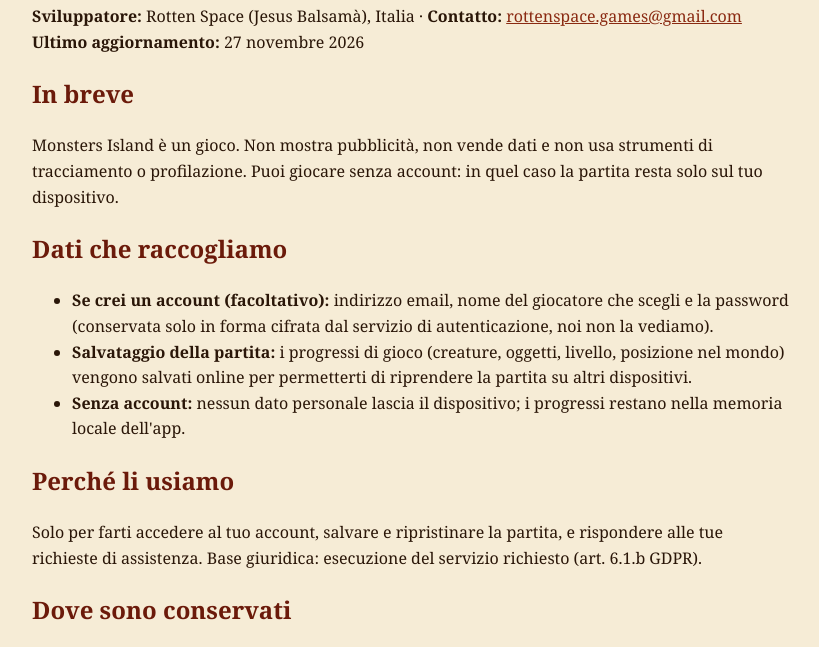
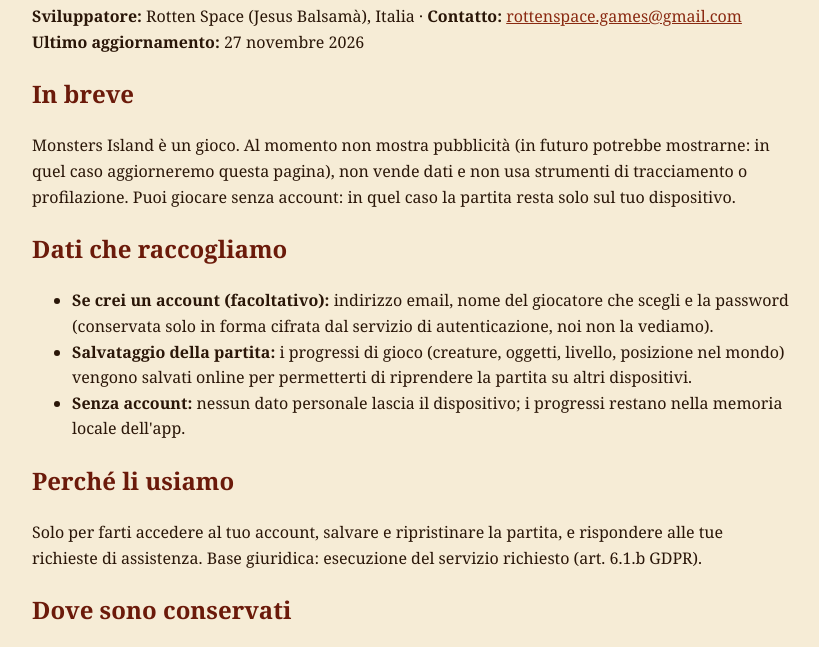
Before and after one commit to jobbyboy/monsters-island, a plain HTML site: page privacy.html in a window 1280 px wide. Shown: the part 114-761 px from the top of the page, without its empty margins (228-1047 px from the left). Drawn offline with Linux system fonts and the light colour scheme.

Commit message:
Privacy: nota su eventuale pubblicità futura
Co-Authored-By: Claude Opus 5.5 <noreply@anthropic.com>
Claude-Session: https://claude.ai/code/session_019ZJ71ZTauBtSenUdgZoDzK

```diff
--- a/privacy.html
+++ b/privacy.html
@@ -3,7 +3,7 @@
 <h1>Informativa sulla privacy – Monsters Island</h1>
 <p><b>Sviluppatore:</b> Rotten Space (Jesus Balsamà), Italia · <b>Contatto:</b> <a href="mailto:rottenspace.games@gmail.com">rottenspace.games@gmail.com</a><br><b>Ultimo aggiornamento:</b> 27 novembre 2026</p>
 <h2>In breve</h2>
-<p>Monsters Island è un gioco. Non mostra pubblicità, non vende dati e non usa strumenti di tracciamento o profilazione. Puoi giocare senza account: in quel caso la partita resta solo sul tuo dispositivo.</p>
+<p>Monsters Island è un gioco. Al momento non mostra pubblicità (in futuro potrebbe mostrarne: in quel caso aggiorneremo questa pagina), non vende dati e non usa strumenti di tracciamento o profilazione. Puoi giocare senza account: in quel caso la partita resta solo sul tuo dispositivo.</p>
 <h2>Dati che raccogliamo</h2>
 <ul>
 <li><b>Se crei un account (facoltativo):</b> indirizzo email, nome del giocatore che scegli e la password (conservata solo in forma cifrata dal servizio di autenticazione, noi non la vediamo).</li>
```
